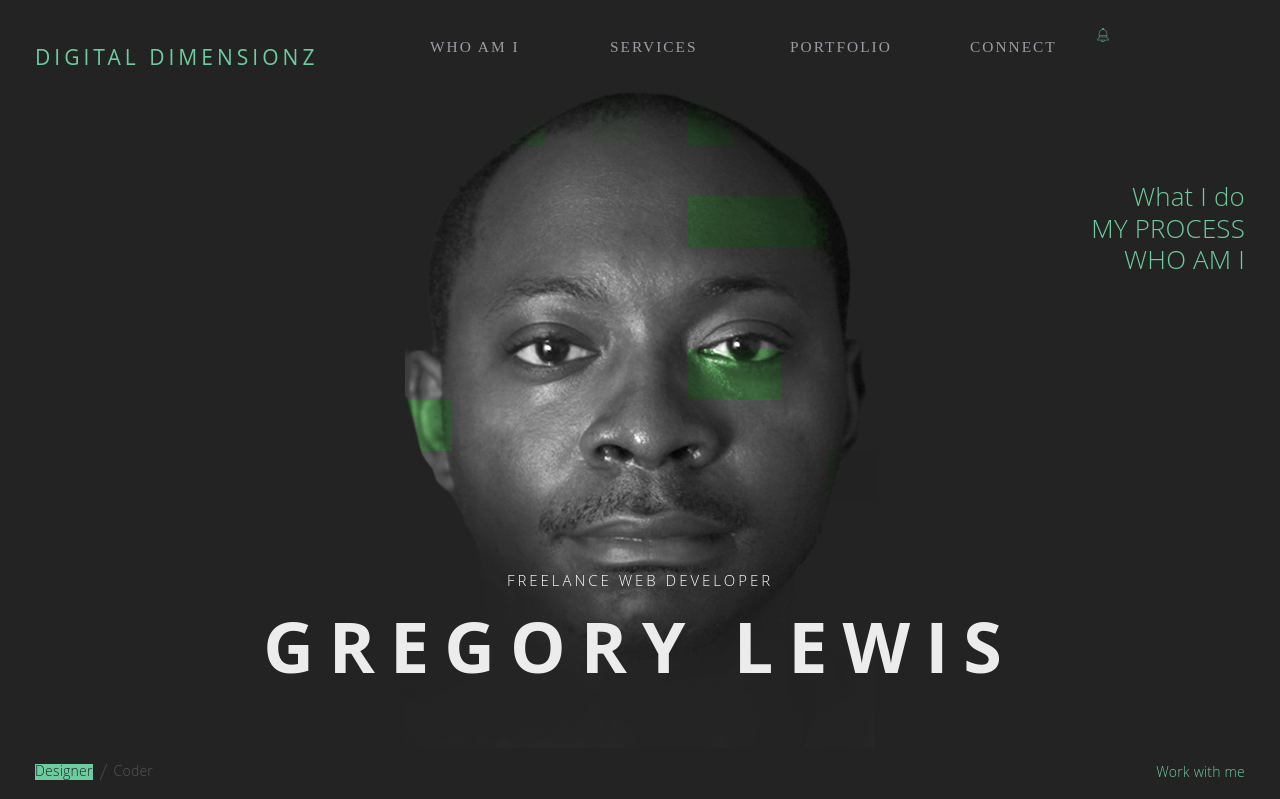
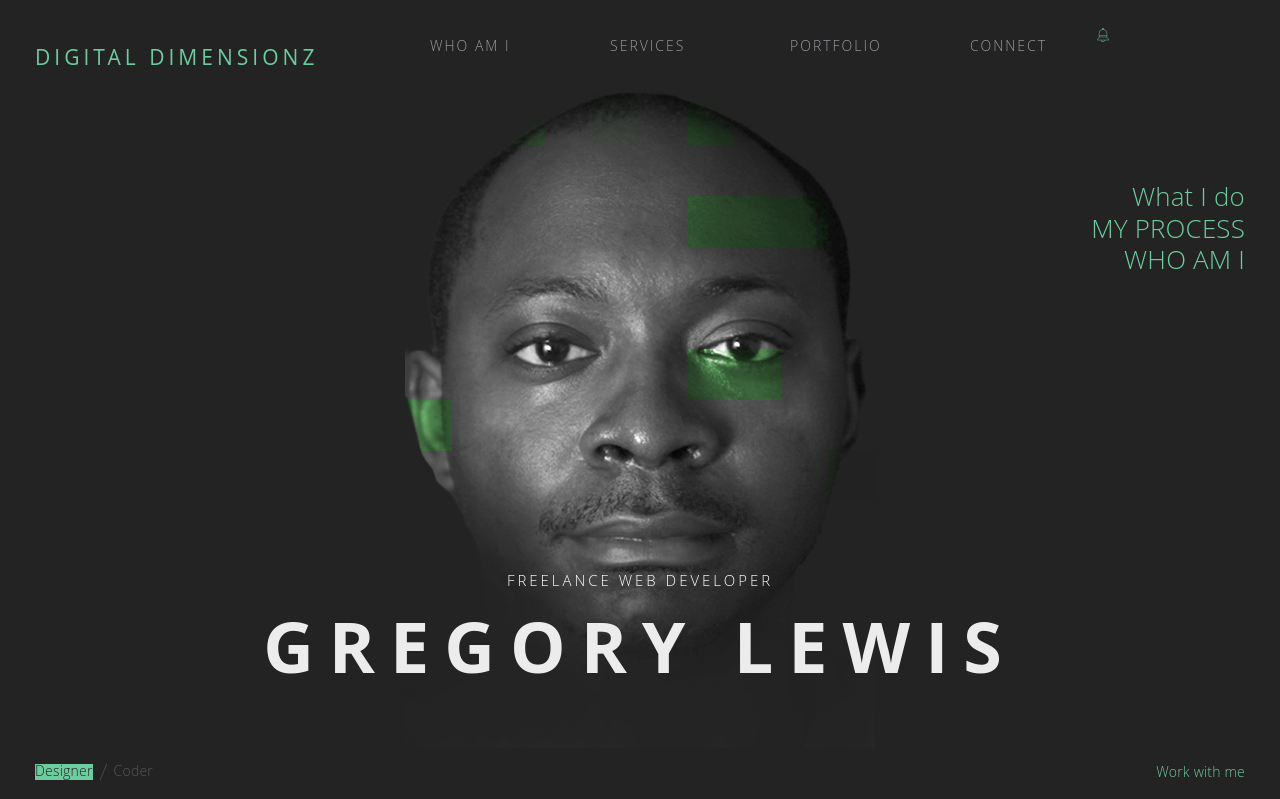
Before and after one commit to eternal191/redesign, a PHP site: page / in a window 1280 px wide. Shown: the top 799 px of the page. Run offline with PHP 8.4, Linux system fonts and the light colour scheme; grey boxes labelled with a size stand in for pictures from a placeholder-image service; some libraries are stand-ins or nearby versions.

Commit message:
nav animation edits

```diff
--- a/Definity/assets/styles/newNAvAnimation.css
+++ b/Definity/assets/styles/newNAvAnimation.css
@@ -1,6 +1,6 @@
 div#navbar a.link--surinami {
-    font-family: 'Playfair Display', serif;
-    font-weight: 400;
+    font-family: "Open Sans", "Helvetica Neue", Helvetica, sans-serif;
+    font-weight: 100;
     text-transform: uppercase;
     font-size: 9em;
     color: #3A4945;
@@ -12,12 +12,16 @@ div#navbar ul.navbar-nav li {
     padding-top: 19px;
 }
 
+div#navbar ul.navbar-nav li a:hover{
+    color: #0BBE30 !important;
+}
+
 
 div#navbar a.link {
     outline: none;
     text-decoration: none;
     position: relative;
-    font-size: 1.1em;
+    font-size: 1.0em;
     line-height: 1;
     color: #9e9ba4;
     display: inline-block;
@@ -72,7 +76,7 @@ div#navbar a.link--surinami:hover span {
 div#navbar a.link--surinami span::before,
 div#navbar a.link--surinami span::after {
     position: absolute;
-    color: #fff;
+    color: #6dcc9e;
     opacity: 0;
     -webkit-transition: -webkit-transform 0.5s, opacity 0.5s;
     transition: transform 0.5s, opacity 0.5s;
@@ -98,3 +102,8 @@ div#navbar a.link--surinami:hover span::after {
     -webkit-transform: translate3d(0,0,0);
     transform: translate3d(0,0,0);
 }
+
+
+nav.navbar.navbar-small{
+
+}
--- a/Definity/index.html
+++ b/Definity/index.html
@@ -132,21 +132,21 @@
 
       <li class="dropdown">
         <!--<a href="pages/about.html" class="dropdown-toggle">WHO AM I </a>-->
-        <a class="link link--surinami" href="#"><span data-letters-l="Who" data-letters-r="am I ">Who am i</span></a>
+        <a class="link link--surinami" href="pages/about.html"><span data-letters-l="Who" data-letters-r="am I ">Who am i</span></a>
       </li>
 
 
 
       <li class="dropdown">
 <!--        <a href="pages/services.html" class="dropdown-toggle">Services </a>-->
-        <a class="link link--surinami" href="#"><span data-letters-l="Serv" data-letters-r="ices">Services</span></a>
+        <a class="link link--surinami" href="pages/services.html"><span data-letters-l="Serv" data-letters-r="ices">Services</span></a>
 
       </li>
 
 
       <li class="dropdown">
         <!--<a href="pages/portfolio/portfolio.html" class="dropdown-toggle">Portfolio </a>-->
-        <a class="link link--surinami" href="#"><span data-letters-l="Port" data-letters-r="folio">Portfolio</span></a>
+        <a class="link link--surinami" href="pages/portfolio/portfolio.html"><span data-letters-l="Port" data-letters-r="folio">Portfolio</span></a>
 
       </li>
 
@@ -154,7 +154,7 @@
 
       <li class="dropdown">
         <!--<a href="pages/contact.html" class="dropdown-toggle">CONNECT </a>-->
-        <a class="link link--surinami" href="#"><span data-letters-l="CONN" data-letters-r="ECT">CONNECT </span></a>
+        <a class="link link--surinami" href="pages/contact.html"><span data-letters-l="CONN" data-letters-r="ECT">CONNECT </span></a>
 
       </li>
 
```
